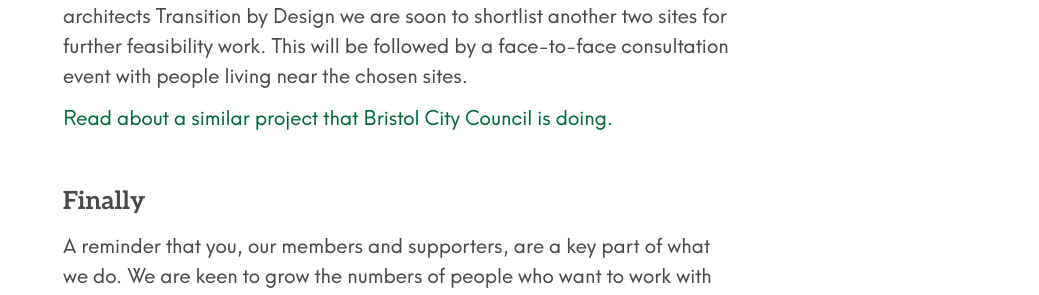
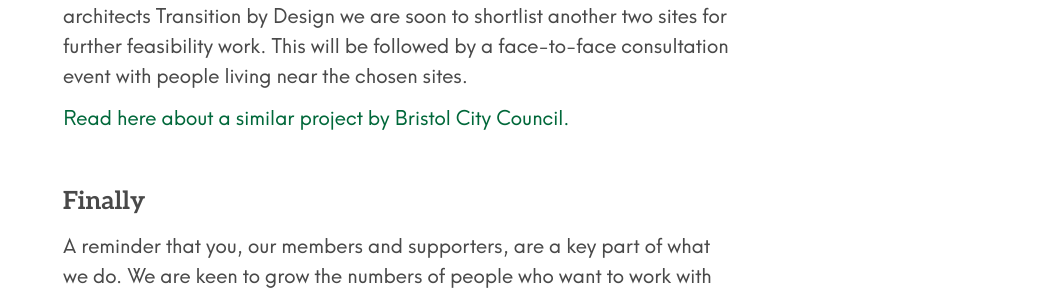
Before and after one commit to johnpuddephatt/oclt, a Jekyll site: the page built from _posts/2021-08-02-summer-updates.md, in a window 1280 px wide and 900 px high, scrolled down 1874 px. Shown: the part 160-455 px from the top of the window, without its empty margins (241-1280 px from the left). Built offline with Jekyll 4.4.1, drawn with Linux system fonts in a browser that asks for light colours.

Commit message:
Update from Forestry.io Oxfordshire CLT updated _posts/2021-08-02-summer-updates.md

```diff
--- a/_posts/2021-08-02-summer-updates.md
+++ b/_posts/2021-08-02-summer-updates.md
@@ -37,7 +37,7 @@ Having secured planning permission for our design for Champion Way, it emerged t
 
 Champion Way may be in the doldrums but the desire to use underused and unloved empty spaces continues with the work on the Garage Sites in Blackbird Leys. Working with Oxford City Council (who own the land) and architects Transition by Design we are soon to shortlist another two sites for further feasibility work. This will be followed by a face-to-face consultation event with people living near the chosen sites.
 
-[Read about a similar project that Bristol City Council is doing.](https://www.theguardian.com/uk-news/2021/jun/16/bristol-to-build-gap-homes-on-garage-sites-to-tackle-housing-crisis?mc_cid=24067cee66&mc_eid=551b15e2ce)
+[Read here about a similar project by Bristol City Council.](https://www.theguardian.com/uk-news/2021/jun/16/bristol-to-build-gap-homes-on-garage-sites-to-tackle-housing-crisis?mc_cid=24067cee66&mc_eid=551b15e2ce)
 
 <br>
 
```
